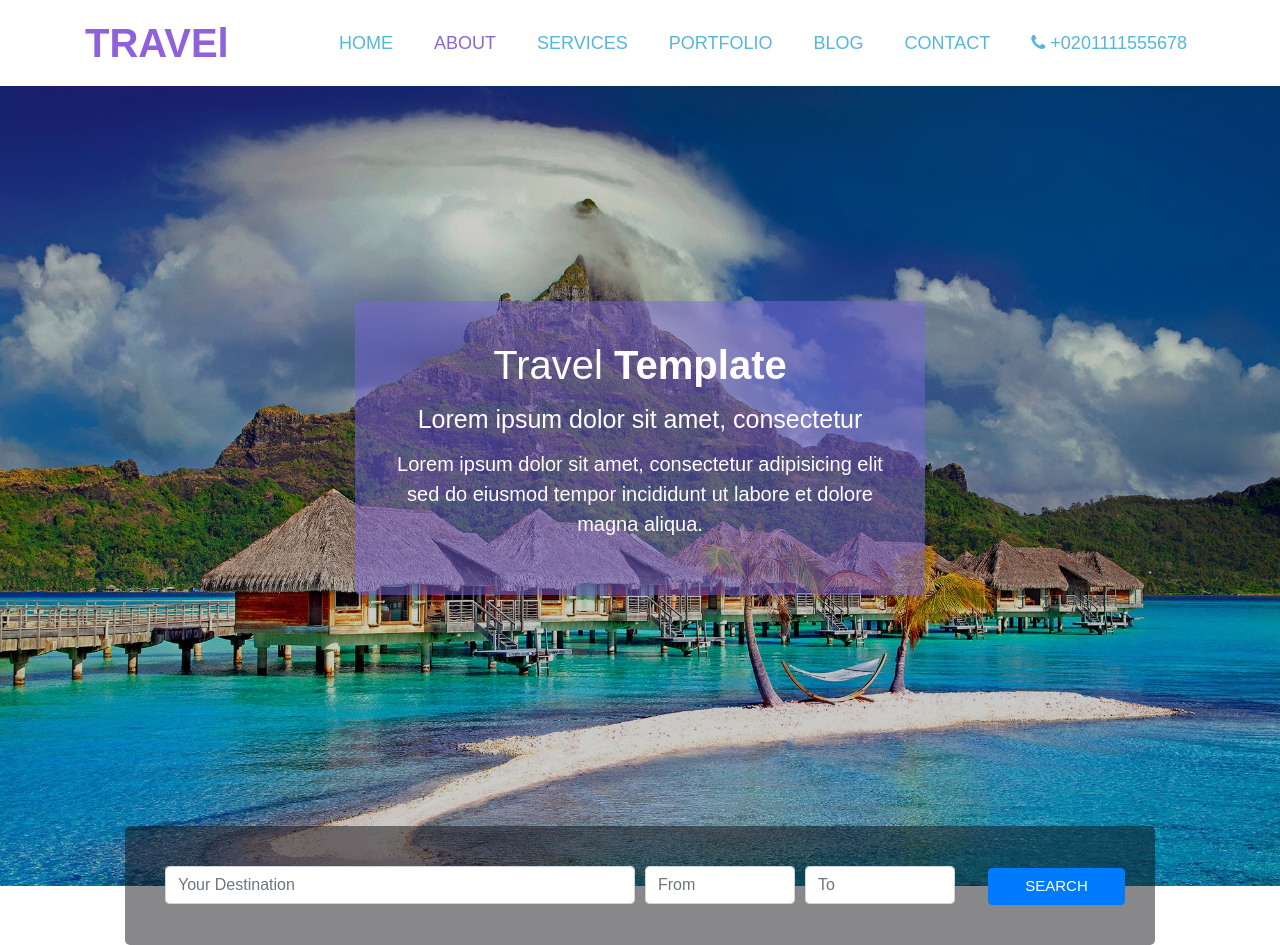
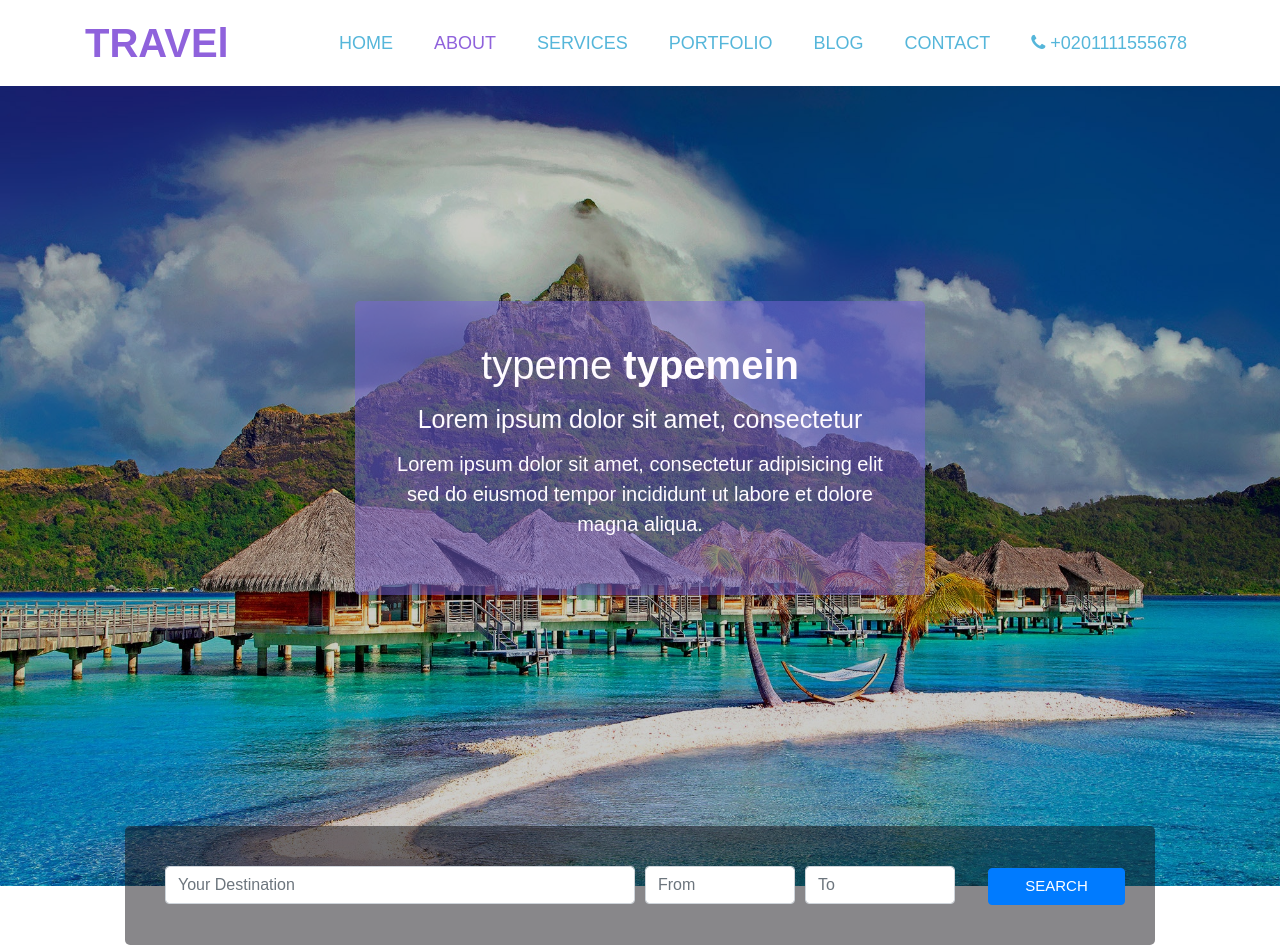
Before and after one commit to khaledmohame/Travelpsd, a plain HTML site: page index.html in a window 1280 px wide. Shown: the top 945 px of the page. Drawn offline with Linux system fonts and the light colour scheme.

Commit message:
Update index.html

```diff
--- a/index.html
+++ b/index.html
@@ -65,8 +65,8 @@
                     <div class="col-md">
                          <form class="center-block">
                         <h1 class="text-center">
-                            <span>Travel</span>
-                            <span>Template</span>
+                            <span>typeme</span>
+                            <span>typemein</span>
                          </h1>
                         <h4 class="text-center">Lorem ipsum dolor sit amet, consectetur</h4>
                         <p class="text-center">Lorem ipsum dolor sit amet, consectetur adipisicing elit sed do eiusmod tempor incididunt ut labore et dolore magna aliqua.</p>
```
